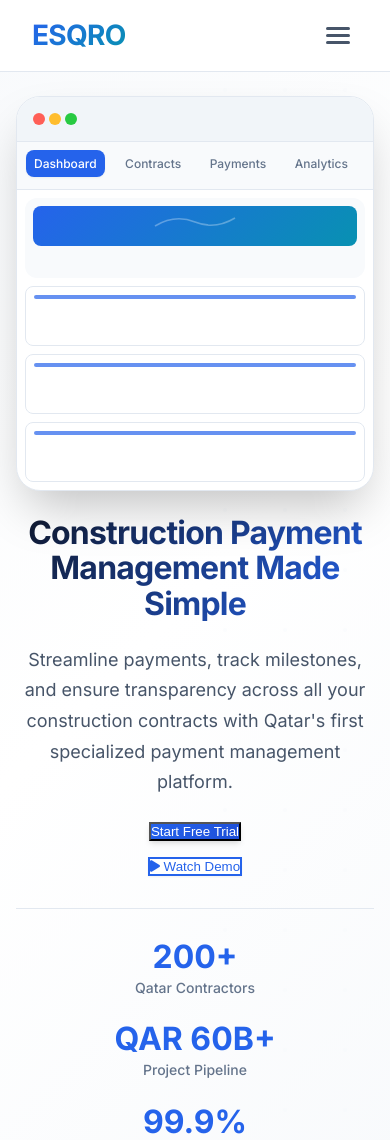
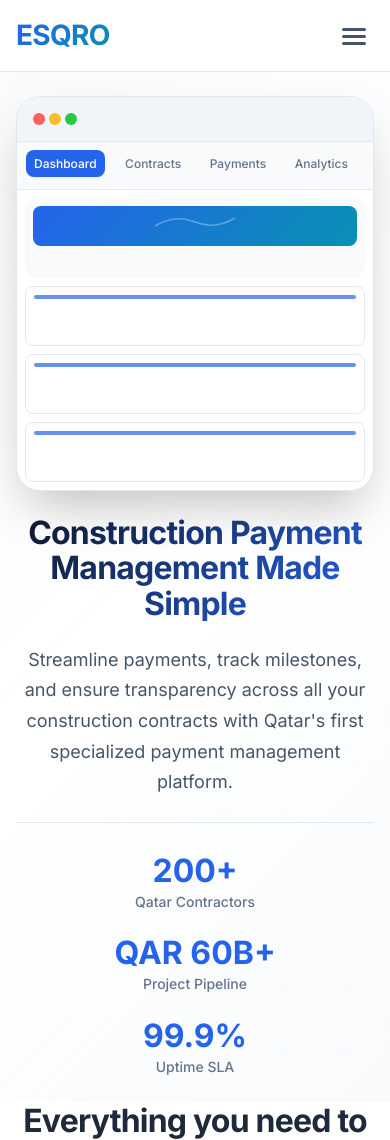
Before and after one commit to hashincludeim/esqro-platform, a Django app: template esqro_project/landing/templates/landing/index.html in a window 390 px wide. Shown: the top 1140 px of the page. Run offline with Django 4.2, Linux system fonts and the light colour scheme; the template is opened without the code that fills it, so the values that code supplies are empty.

Commit message:
Update landing page buttons and enhance navigation styles for better responsiveness and user experience

```diff
--- a/esqro_project/landing/templates/landing/index.html
+++ b/esqro_project/landing/templates/landing/index.html
@@ -22,7 +22,7 @@
                 <a href="#pricing" class="nav-link">Pricing</a>
                 <a href="#about" class="nav-link">About</a>
                 <a href="#contact" class="nav-link">Contact</a>
-                <button class="btn-primary">Start Free Trial</button>
+                <button class="btn-outline">Log In</button>
             </div>
             <div class="hamburger">
                 <span></span>
@@ -39,13 +39,6 @@
                 <div class="hero-text">
                     <h1>Construction Payment Management Made Simple</h1>
                     <p>Streamline payments, track milestones, and ensure transparency across all your construction contracts with Qatar's first specialized payment management platform.</p>
-                    <div class="hero-buttons">
-                        <button class="btn-primary large">Start Free Trial</button>
-                        <button class="btn-secondary large">
-                            <i class="fas fa-play"></i>
-                            Watch Demo
-                        </button>
-                    </div>
                     <div class="hero-stats">
                         <div class="stat">
                             <span class="stat-number">200+</span>
--- a/esqro_project/static/css/main.css
+++ b/esqro_project/static/css/main.css
@@ -302,17 +302,80 @@
     height: 100%;
     display: flex;
     align-items: center;
-    justify-content: space-between;
+    justify-content: flex-start;
     max-width: var(--container-max-width);
     margin: 0 auto;
-    padding-left: var(--space-3xl);
-    padding-right: var(--space-3xl);
+    padding-left: var(--space-xl);
+    padding-right: var(--space-xl);
+    position: relative;
+}
+
+@media (max-width: 1024px) {
+    .nav-menu {
+        gap: var(--space-lg);
+    }
+}
+
+@media (max-width: 768px) {
+    .nav-container {
+        flex-direction: row;
+        align-items: center;
+        height: var(--navbar-height);
+        padding-left: var(--space-md);
+        padding-right: var(--space-md);
+    }
+    .nav-logo {
+        margin-bottom: 0;
+    }
+    .nav-menu {
+        display: none;
+        position: absolute;
+        top: 100%;
+        right: 0;
+        left: 0;
+        background: var(--white);
+        border: 1px solid var(--gray-200);
+        border-radius: 0 0 var(--radius-lg) var(--radius-lg);
+        flex-direction: column;
+        align-items: flex-end;
+        gap: var(--space-md);
+        box-shadow: var(--shadow-lg);
+        padding: var(--space-lg);
+        margin-left: 0;
+        width: 100%;
+        z-index: 100;
+    }
+    .nav-menu.active {
+        display: flex;
+    }
+    .hamburger {
+        display: flex;
+        margin-left: auto;
+    }
+}
+
+@media (min-width: 769px) {
+    .nav-menu {
+        display: flex !important;
+        position: static;
+        flex-direction: row;
+        align-items: center;
+        background: none;
+        border: none;
+        box-shadow: none;
+        padding: 0;
+        width: auto;
+    }
+    .hamburger {
+        display: none !important;
+    }
 }
 
 .nav-logo {
     display: flex;
     align-items: center;
     gap: var(--space-sm);
+    flex: 0 0 auto;
 }
 
 .nav-logo h2 {
@@ -329,6 +392,7 @@
     display: flex;
     align-items: center;
     gap: var(--space-xl);
+    margin-left: auto;
 }
 
 .nav-link {
@@ -969,6 +1033,27 @@
     color: var(--white);
 }
 
+/* Navigation Button */
+.nav-menu .btn-outline {
+    padding: 0.75rem 1.5rem;
+    font-size: 1rem;
+    font-weight: var(--font-weight-medium);
+    border-radius: var(--radius-lg);
+    border: 2px solid var(--primary-blue);
+    color: var(--primary-blue);
+    background: var(--white);
+    box-shadow: var(--shadow-sm);
+    transition: all var(--transition-normal);
+    margin-left: var(--space-lg);
+}
+
+.nav-menu .btn-outline:hover {
+    background: var(--primary-blue);
+    color: var(--white);
+    box-shadow: var(--shadow-lg);
+    border-color: var(--primary-blue-dark);
+}
+
 /* Responsive Design */
 @media (max-width: 1024px) {
     .container {
```
